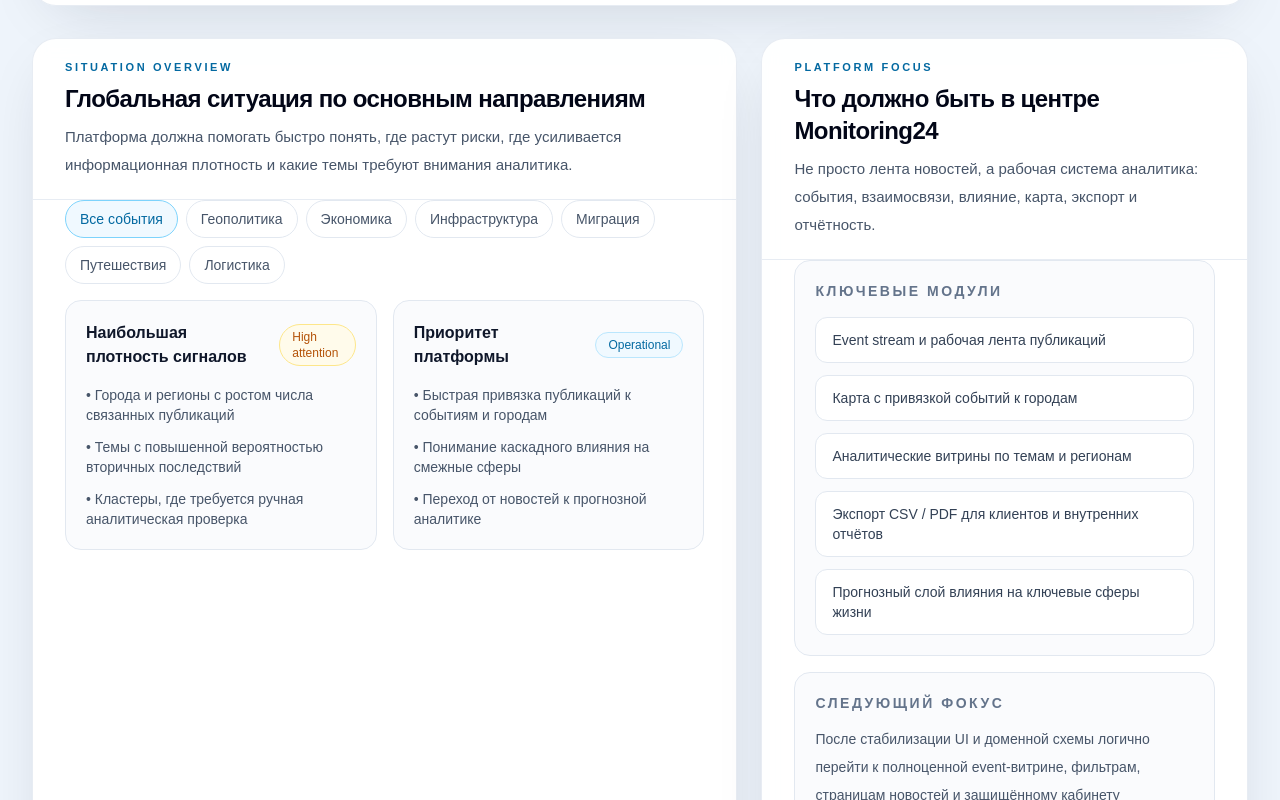
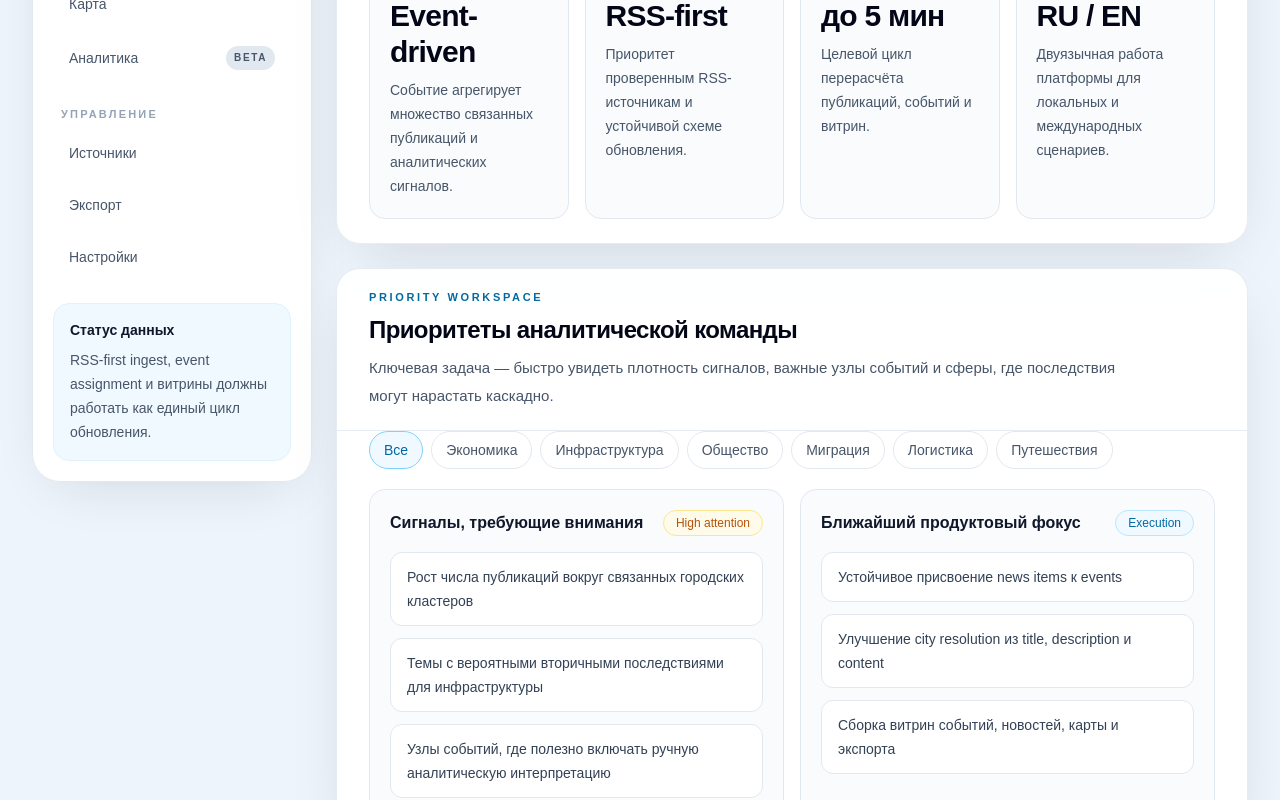
Before and after one commit to WolfRain007/monitoring24-app, a Next.js app: page / in a window 1280 px wide. Shown: the part 440-1240 px from the top of the page. Built offline with nearby package versions, Linux system fonts and the light colour scheme; no server answers.

Commit message:
Update page.tsxцук

```diff
--- a/app/page.tsx
+++ b/app/page.tsx
@@ -1,4 +1,4 @@
-import { PageShell } from "@/components/layout/page-shell";
+import { AppShell } from "@/components/layout/app-shell";
 import { FilterChip } from "@/components/ui/filter-chip";
 import { MetricCard } from "@/components/ui/metric-card";
 import { Panel } from "@/components/ui/panel";
@@ -7,85 +7,105 @@
 
 export default function HomePage() {
   return (
-    <PageShell>
+    <AppShell>
       <Panel className="overflow-hidden">
         <SectionHeader
-          eyebrow="Monitoring24 · What matters now"
-          title="Аналитическая платформа мониторинга событий и их последствий"
-          description="Monitoring24 агрегирует данные из проверенных источников, связывает публикации в события и помогает видеть, как происходящее влияет на экономику, инфраструктуру, перемещения, общество, путешествия, supply chains и жизненно важные сферы."
-          action={<StatusBadge label="System online" tone="success" />}
+          eyebrow="Platform overview"
+          title="Ситуационная картина Monitoring24"
+          description="Платформа объединяет поток публикаций, агрегирует их в события, связывает с географией и помогает видеть операционные, социальные и экономические последствия."
+          action={<StatusBadge label="Live platform" tone="success" />}
         />
 
         <div className="grid gap-4 px-6 pb-6 pt-2 sm:px-8 lg:grid-cols-4">
           <MetricCard
-            label="Архитектура"
-            value="RSS-first"
-            hint="Фокус на надёжных RSS-источниках и дальнейшей event-агрегации."
+            label="Модель данных"
+            value="Event-driven"
+            hint="Событие агрегирует множество связанных публикаций и аналитических сигналов."
           />
           <MetricCard
-            label="Частота обновления"
-            value="до 5 мин"
-            hint="Целевой SLA обновления витрин, ленты и аналитических блоков."
+            label="Источник"
+            value="RSS-first"
+            hint="Приоритет проверенным RSS-источникам и устойчивой схеме обновления."
           />
           <MetricCard
-            label="Интерфейс"
-            value="RU / EN"
-            hint="Поддержка двуязычного сценария для команды и клиентов."
+            label="Обновление"
+            value="до 5 мин"
+            hint="Целевой цикл перерасчёта публикаций, событий и витрин."
           />
           <MetricCard
-            label="Формат данных"
-            value="Event-driven"
-            hint="Модель, где одно событие агрегирует множество связанных публикаций."
+            label="Режим"
+            value="RU / EN"
+            hint="Двуязычная работа платформы для локальных и международных сценариев."
           />
         </div>
       </Panel>
 
-      <div className="grid gap-6 xl:grid-cols-[1.45fr_1fr]">
+      <div className="grid gap-6 2xl:grid-cols-[1.3fr_1fr]">
         <Panel className="overflow-hidden">
           <SectionHeader
-            eyebrow="Situation overview"
-            title="Глобальная ситуация по основным направлениям"
-            description="Платформа должна помогать быстро понять, где растут риски, где усиливается информационная плотность и какие темы требуют внимания аналитика."
+            eyebrow="Priority workspace"
+            title="Приоритеты аналитической команды"
+            description="Ключевая задача — быстро увидеть плотность сигналов, важные узлы событий и сферы, где последствия могут нарастать каскадно."
           />
 
-          <div className="space-y-4 px-6 pb-6 sm:px-8">
+          <div className="space-y-5 px-6 pb-6 sm:px-8">
             <div className="flex flex-wrap gap-2">
-              <FilterChip label="Все события" active />
-              <FilterChip label="Геополитика" />
+              <FilterChip label="Все" active />
               <FilterChip label="Экономика" />
               <FilterChip label="Инфраструктура" />
+              <FilterChip label="Общество" />
               <FilterChip label="Миграция" />
+              <FilterChip label="Логистика" />
               <FilterChip label="Путешествия" />
-              <FilterChip label="Логистика" />
             </div>
 
-            <div className="grid gap-4 md:grid-cols-2">
+            <div className="grid gap-4 lg:grid-cols-2">
               <div className="rounded-2xl border border-slate-200 bg-slate-50/70 p-5">
                 <div className="flex items-center justify-between gap-3">
                   <h3 className="text-base font-semibold text-slate-900">
-                    Наибольшая плотность сигналов
+                    Сигналы, требующие внимания
                   </h3>
                   <StatusBadge label="High attention" tone="warning" />
                 </div>
-                <ul className="mt-4 space-y-3 text-sm text-slate-600">
-                  <li>• Города и регионы с ростом числа связанных публикаций</li>
-                  <li>• Темы с повышенной вероятностью вторичных последствий</li>
-                  <li>• Кластеры, где требуется ручная аналитическая проверка</li>
-                </ul>
+
+                <div className="mt-4 space-y-3">
+                  {[
+                    "Рост числа публикаций вокруг связанных городских кластеров",
+                    "Темы с вероятными вторичными последствиями для инфраструктуры",
+                    "Узлы событий, где полезно включать ручную аналитическую интерпретацию",
+                  ].map((item) => (
+                    <div
+                      key={item}
+                      className="rounded-xl border border-slate-200 bg-white px-4 py-3 text-sm leading-6 text-slate-700"
+                    >
+                      {item}
+                    </div>
+                  ))}
+                </div>
               </div>
 
               <div className="rounded-2xl border border-slate-200 bg-slate-50/70 p-5">
                 <div className="flex items-center justify-between gap-3">
                   <h3 className="text-base font-semibold text-slate-900">
-                    Приоритет платформы
+                    Ближайший продуктовый фокус
                   </h3>
-                  <StatusBadge label="Operational" tone="info" />
+                  <StatusBadge label="Execution" tone="info" />
                 </div>
-                <ul className="mt-4 space-y-3 text-sm text-slate-600">
-                  <li>• Быстрая привязка публикаций к событиям и городам</li>
-                  <li>• Понимание каскадного влияния на смежные сферы</li>
-                  <li>• Переход от новостей к прогнозной аналитике</li>
-                </ul>
+
+                <div className="mt-4 space-y-3">
+                  {[
+                    "Устойчивое присвоение news items к events",
+                    "Улучшение city resolution из title, description и content",
+                    "Сборка витрин событий, новостей, карты и экспорта",
+                  ].map((item) => (
+                    <div
+                      key={item}
+                      className="rounded-xl border border-slate-200 bg-white px-4 py-3 text-sm leading-6 text-slate-700"
+                    >
+                      {item}
+                    </div>
+                  ))}
+                </div>
               </div>
             </div>
           </div>
@@ -93,23 +113,24 @@
 
         <Panel className="overflow-hidden">
           <SectionHeader
-            eyebrow="Platform focus"
-            title="Что должно быть в центре Monitoring24"
-            description="Не просто лента новостей, а рабочая система аналитика: события, взаимосвязи, влияние, карта, экспорт и отчётность."
+            eyebrow="Operating model"
+            title="Ядро платформы"
+            description="Monitoring24 должен помогать не только видеть новости, но и понимать их взаимосвязь, силу влияния и развитие во времени."
           />
 
           <div className="space-y-4 px-6 pb-6 sm:px-8">
             <div className="rounded-2xl border border-slate-200 bg-slate-50/70 p-5">
               <h3 className="text-sm font-semibold uppercase tracking-[0.18em] text-slate-500">
-                Ключевые модули
+                Базовые контуры
               </h3>
+
               <div className="mt-4 grid gap-3">
                 {[
-                  "Event stream и рабочая лента публикаций",
-                  "Карта с привязкой событий к городам",
-                  "Аналитические витрины по темам и регионам",
-                  "Экспорт CSV / PDF для клиентов и внутренних отчётов",
-                  "Прогнозный слой влияния на ключевые сферы жизни",
+                  "Event stream как главный объект анализа",
+                  "Город как минимальная географическая единица на карте",
+                  "Много NewsItem внутри одного Event",
+                  "Экспорт CSV / PDF для внешнего использования",
+                  "Аналитический и прогнозный слой поверх потока событий",
                 ].map((item) => (
                   <div
                     key={item}
@@ -123,17 +144,17 @@
 
             <div className="rounded-2xl border border-slate-200 bg-slate-50/70 p-5">
               <h3 className="text-sm font-semibold uppercase tracking-[0.18em] text-slate-500">
-                Следующий фокус
+                Что дальше
               </h3>
               <p className="mt-3 text-sm leading-7 text-slate-600">
-                После стабилизации UI и доменной схемы логично перейти к
-                полноценной event-витрине, фильтрам, страницам новостей и
-                защищённому кабинету пользователя.
+                Следующий шаг — превратить этот shell в реальные страницы
+                продукта: события, новости, карта, аналитика, защищённый кабинет
+                и рабочий сценарий пользователя.
               </p>
             </div>
           </div>
         </Panel>
       </div>
-    </PageShell>
+    </AppShell>
   );
 }
```
